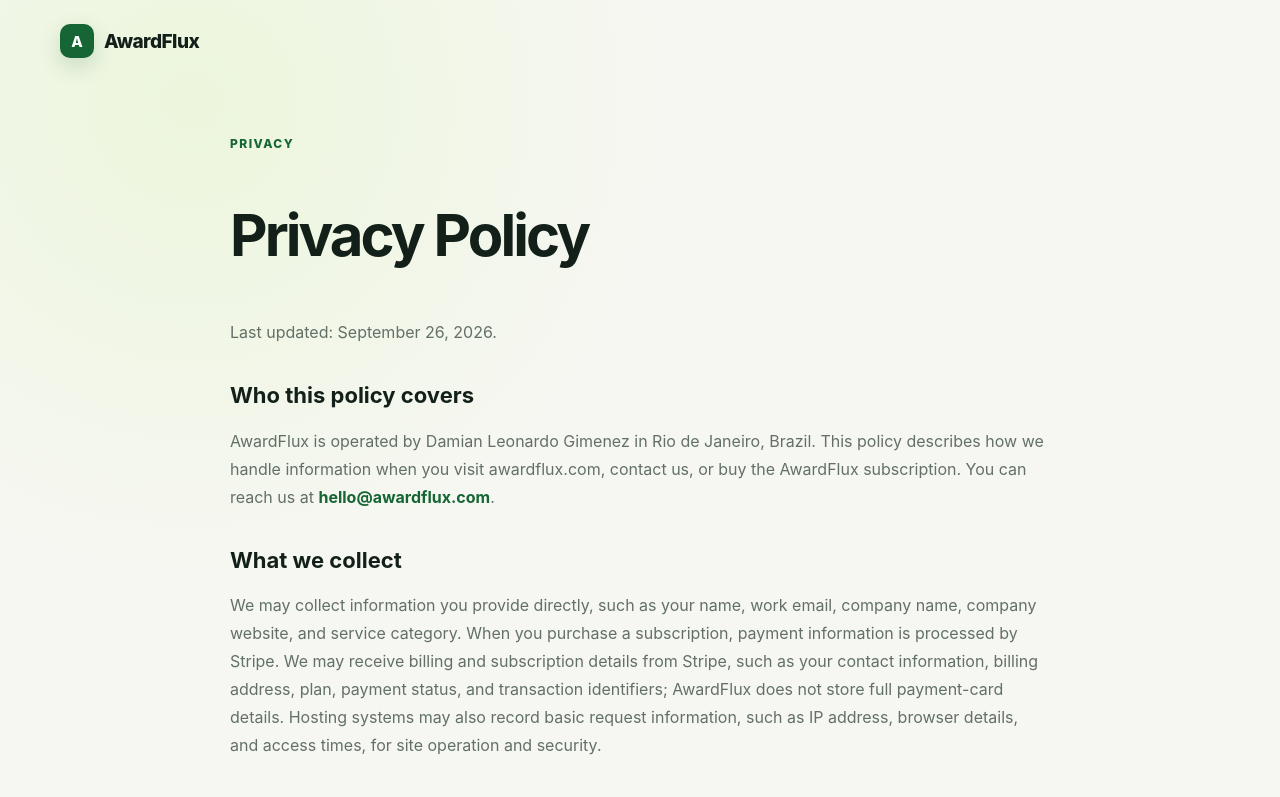
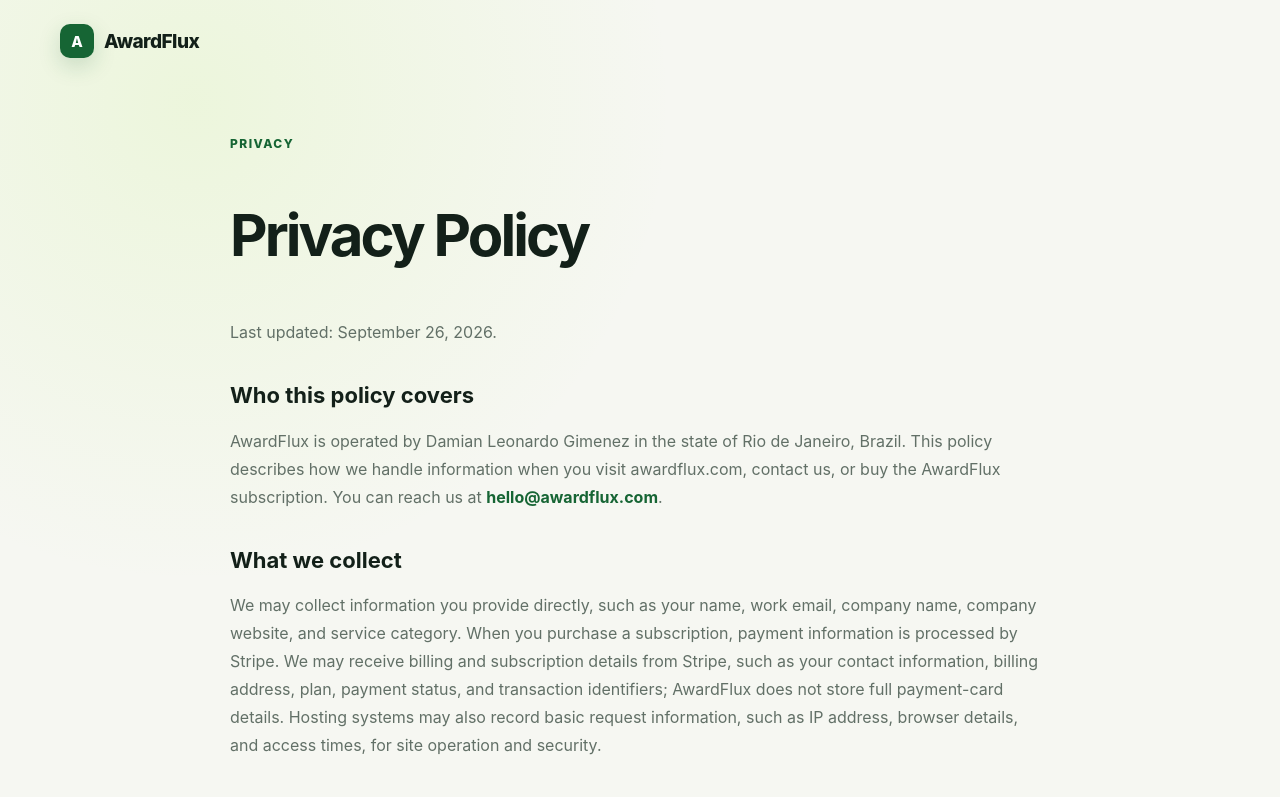
Before and after one commit to dgimenez6/awardflux, a Next.js app: page /privacy in a window 1280 px wide. Shown: the top 797 px of the page. Built offline with nearby package versions, Linux system fonts and the light colour scheme.

Commit message:
Clarify operator is based in Rio de Janeiro state

```diff
--- a/app/privacy/page.tsx
+++ b/app/privacy/page.tsx
@@ -14,8 +14,8 @@
 
         <h2>Who this policy covers</h2>
         <p>
-          AwardFlux is operated by Damian Leonardo Gimenez in Rio de Janeiro,
-          Brazil. This policy describes how we handle information when you visit
+          AwardFlux is operated by Damian Leonardo Gimenez in the state of Rio de
+          Janeiro, Brazil. This policy describes how we handle information when you visit
           awardflux.com, contact us, or buy the AwardFlux subscription. You can
           reach us at
           {" "}<a href="mailto:hello@awardflux.com">hello@awardflux.com</a>.
```
